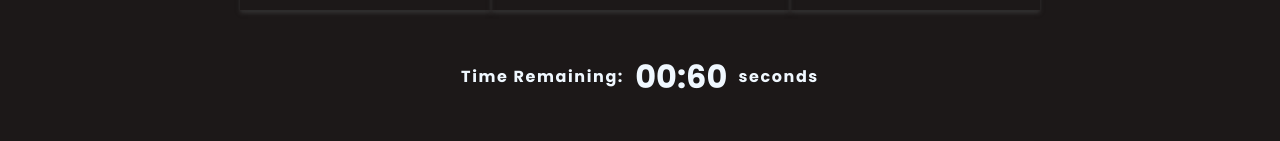
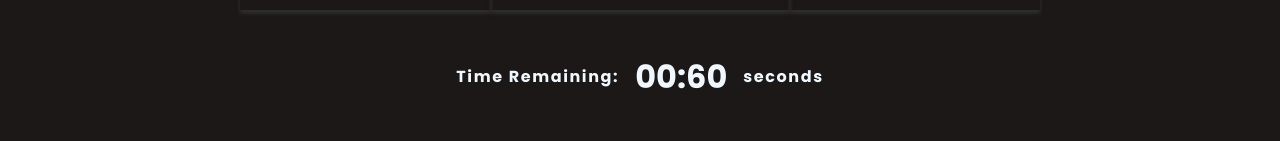
Before and after one commit to lcim/flash-typer, a React (Vite) app: page / in a window 1280 px wide. Shown: the part 405-546 px from the top of the page. Built offline with nearby package versions, Linux system fonts and the light colour scheme.

Commit message:
added some padding to timer element

```diff
--- a/src/components/GameOn/GameOn.css
+++ b/src/components/GameOn/GameOn.css
@@ -17,7 +17,7 @@
 .timer__text{
   font-size: 1rem;
   letter-spacing: 0.1rem;
-  padding: 0 0.2rem;
+  padding: 0 0.5rem;
 }
 
 .scoreboard {
```
